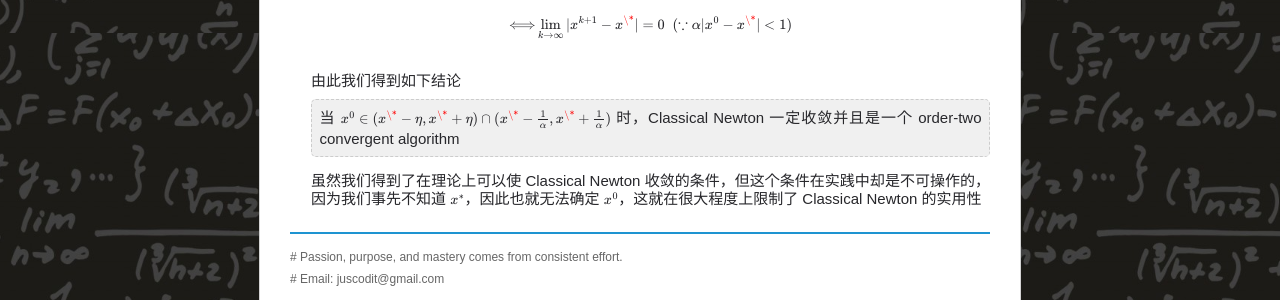
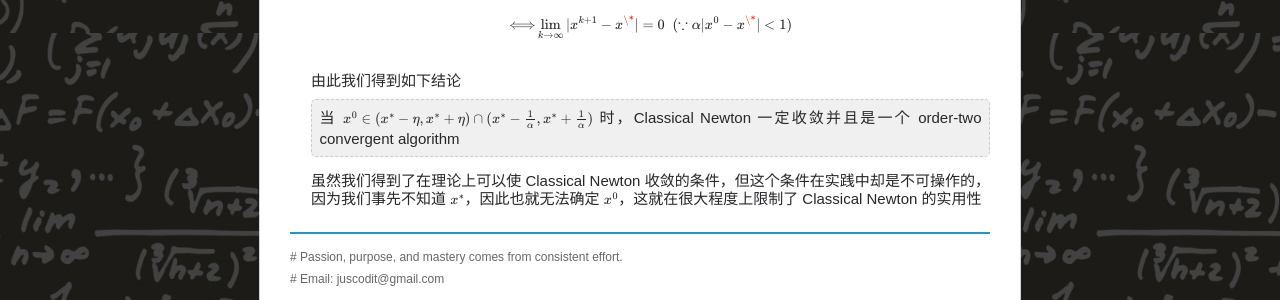
Before and after one commit to chenrushan/chenrushan.github.io, a Jekyll site: the page built from _posts/2014-07-05-NP-09-classical-newton.markdown, in a window 1280 px wide and 900 px high, scrolled down 3921 px. Shown: the part 546-846 px from the top of the window. Built offline with Jekyll 4.4.1, drawn with Linux system fonts in a browser that asks for light colours; Markdown is read by kramdown in place of the engine named in the settings; formulas are drawn with MathJax 3.

Commit message:
np-09 update

```diff
--- a/_posts/2014-07-05-NP-09-classical-newton.markdown
+++ b/_posts/2014-07-05-NP-09-classical-newton.markdown
@@ -157,7 +157,7 @@ An iterative optimization algorithm is said to be locally convergent if for each
     由此我们得到如下结论
 
     <blockquote>
-    当 $x^0 \in (x^\* - \eta, x^\* + \eta) \cap (x^\* - \frac{1}{\alpha}, x^\* + \frac{1}{\alpha})$ 时，Classical Newton 一定收敛并且是一个 order-two convergent algorithm
+    当 $x^0 \in (x^* - \eta, x^* + \eta) \cap (x^* - \frac{1}{\alpha}, x^* + \frac{1}{\alpha})$ 时，Classical Newton 一定收敛并且是一个 order-two convergent algorithm
     </blockquote>
 
     虽然我们得到了在理论上可以使 Classical Newton 收敛的条件，但这个条件在实践中却是不可操作的，因为我们事先不知道 $x^\*$，因此也就无法确定 $x^0$，这就在很大程度上限制了 Classical Newton 的实用性
```
